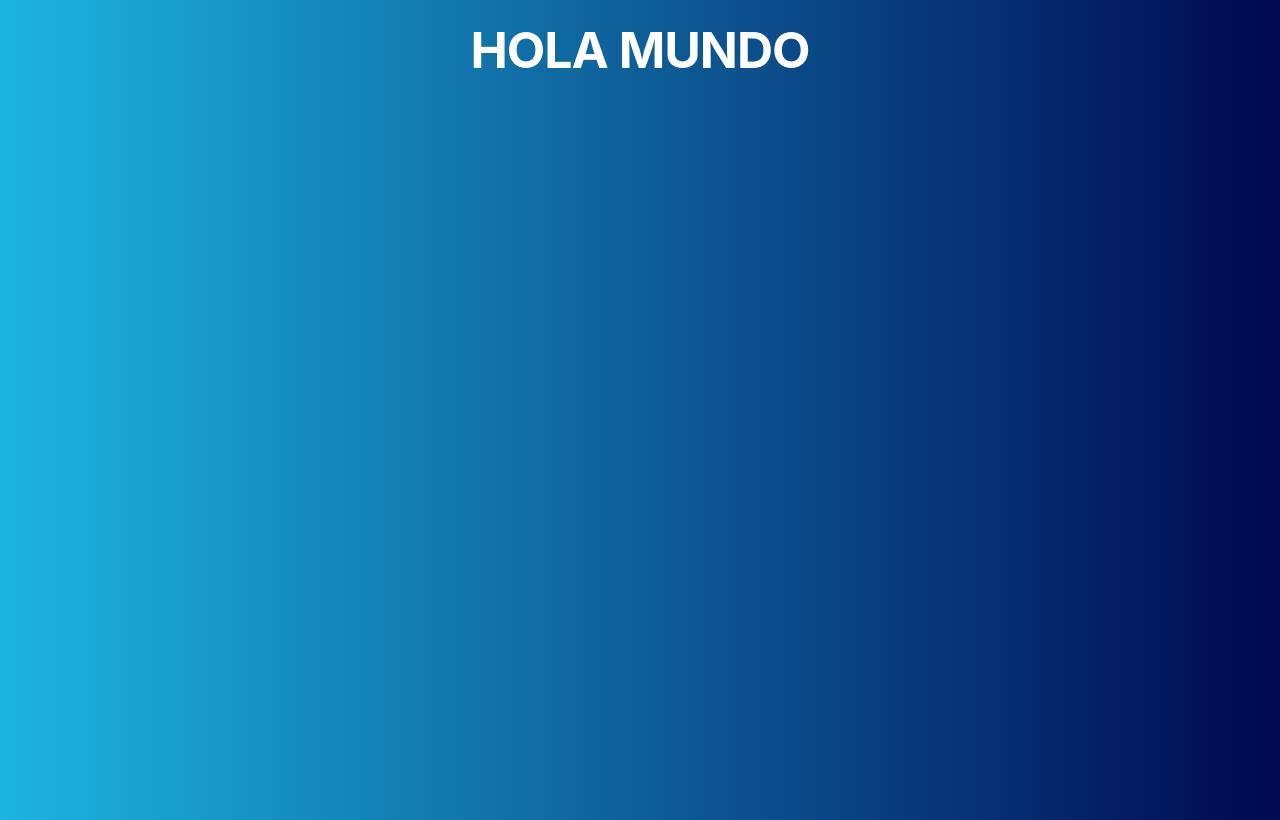
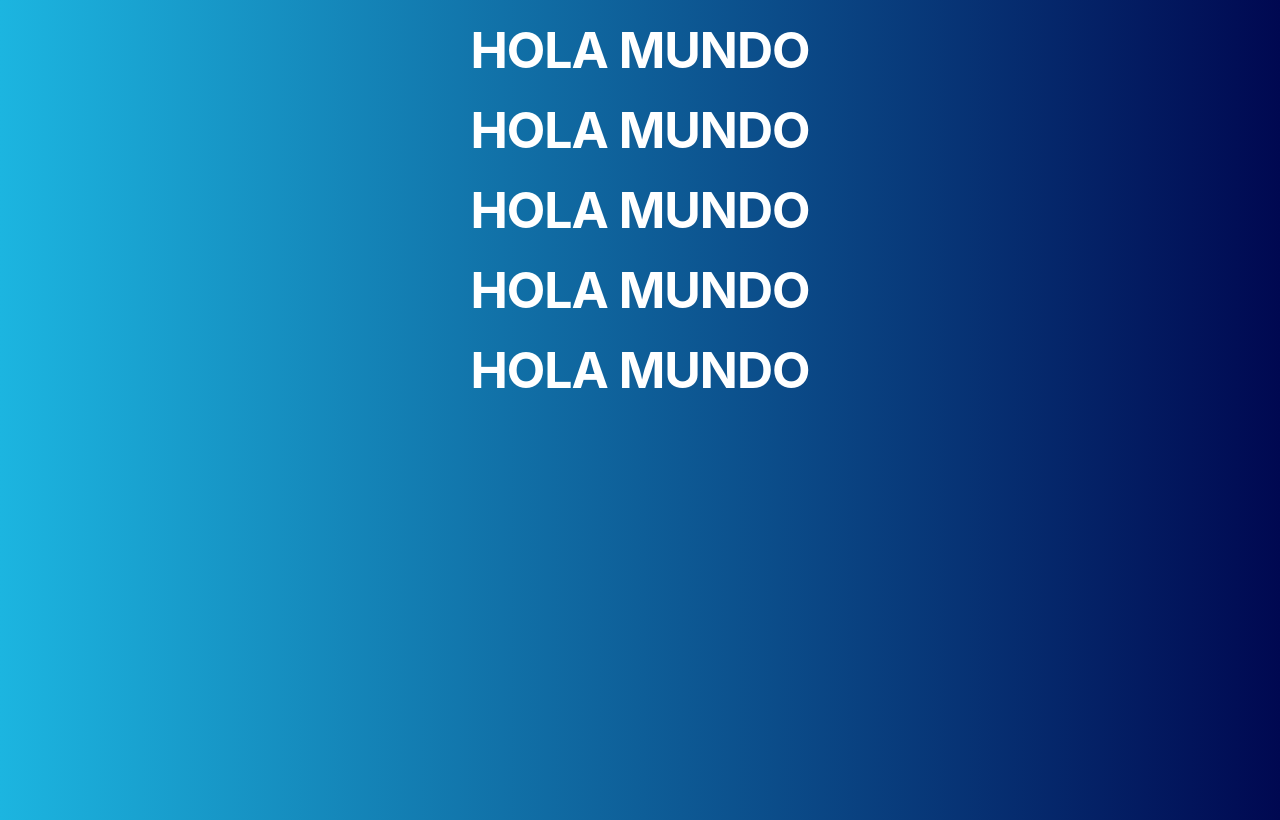
Before and after one commit to laugeeme/loan-quotation, a React (Create React App) app: page / in a window 1280 px wide. Built offline with nearby package versions, Linux system fonts and the light colour scheme.

Commit message:
create header component

```diff
--- a/src/App.js
+++ b/src/App.js
@@ -1,12 +1,15 @@
-import React from 'react';
-
+import React, { Fragment } from 'react';
+import Header from './components/ Header';
 
 function App() {
   return (
-    <div className="App">
-      <h1>Hola Mundo</h1>
-
-    </div>
+    <Fragment>
+      <Header />
+      <Header />
+      <Header />
+      <Header />
+      <Header />
+    </Fragment>
   );
 }
 
--- a/src/components/ Header.js
+++ b/src/components/ Header.js
@@ -0,0 +1,14 @@
+import React from 'react';
+
+function Header(){
+
+
+
+    return (
+<h1>Hola Mundo</h1>
+    )
+}
+
+
+
+export default Header;
```
Also changed, not shown: 1 other file (tests, documents, lock files or other folders).
